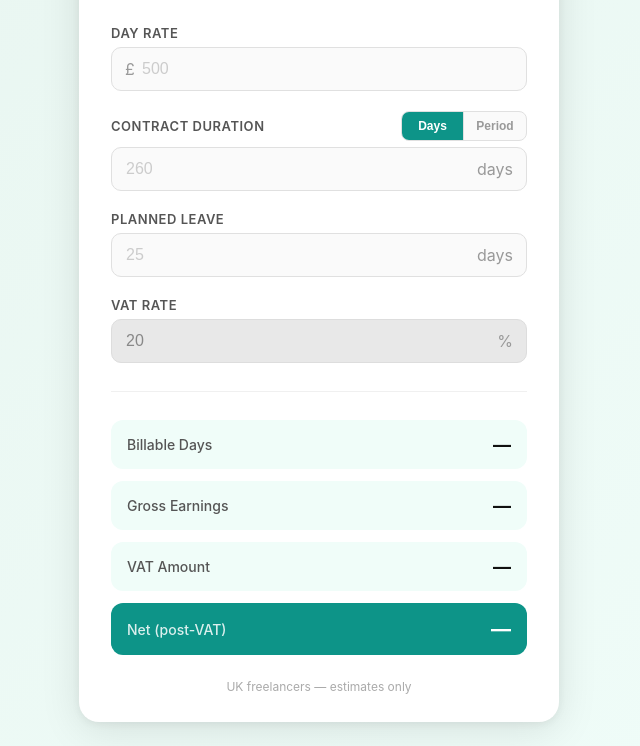
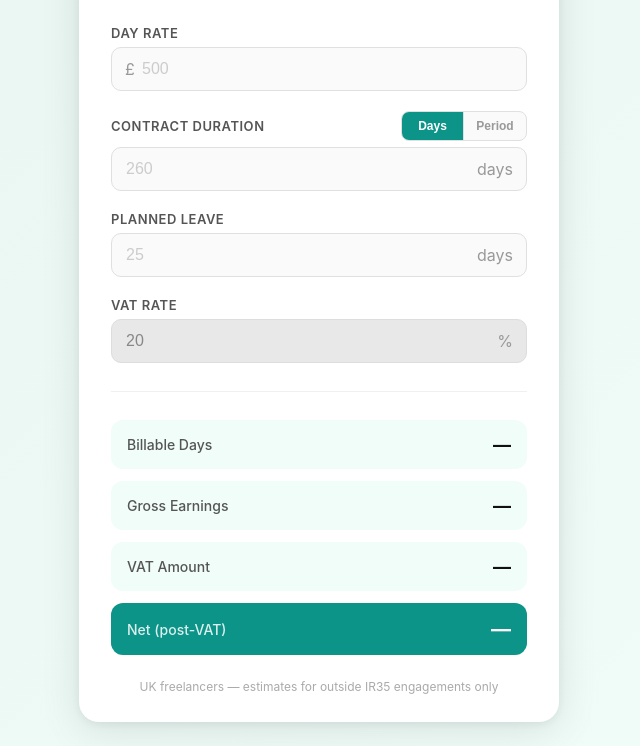
Before and after one commit to mineshpatel3010/freelance-calculator, a plain HTML site: page index.html in a window 1280 px wide. Shown: the part 117-863 px from the top of the page, without its empty margins (321-961 px from the left). Drawn offline with Linux system fonts and the light colour scheme.

Commit message:
Update footer text to clarify IR35 scope (#2)
Co-authored-by: Minesh Patel <mineshpatel@Mineshs-MacBook-Air-5.local>
Co-authored-by: Claude Sonnet 4.6 <noreply@anthropic.com>

```diff
--- a/index.html
+++ b/index.html
@@ -315,7 +315,7 @@
         <span class="result-value" id="net">—</span>
       </div>
     </div>
-    <p class="footer-note">UK freelancers &mdash; estimates only</p>
+    <p class="footer-note">UK freelancers &mdash; estimates for outside IR35 engagements only</p>
   </div>
 
   <script src="calculator.js"></script>
```
